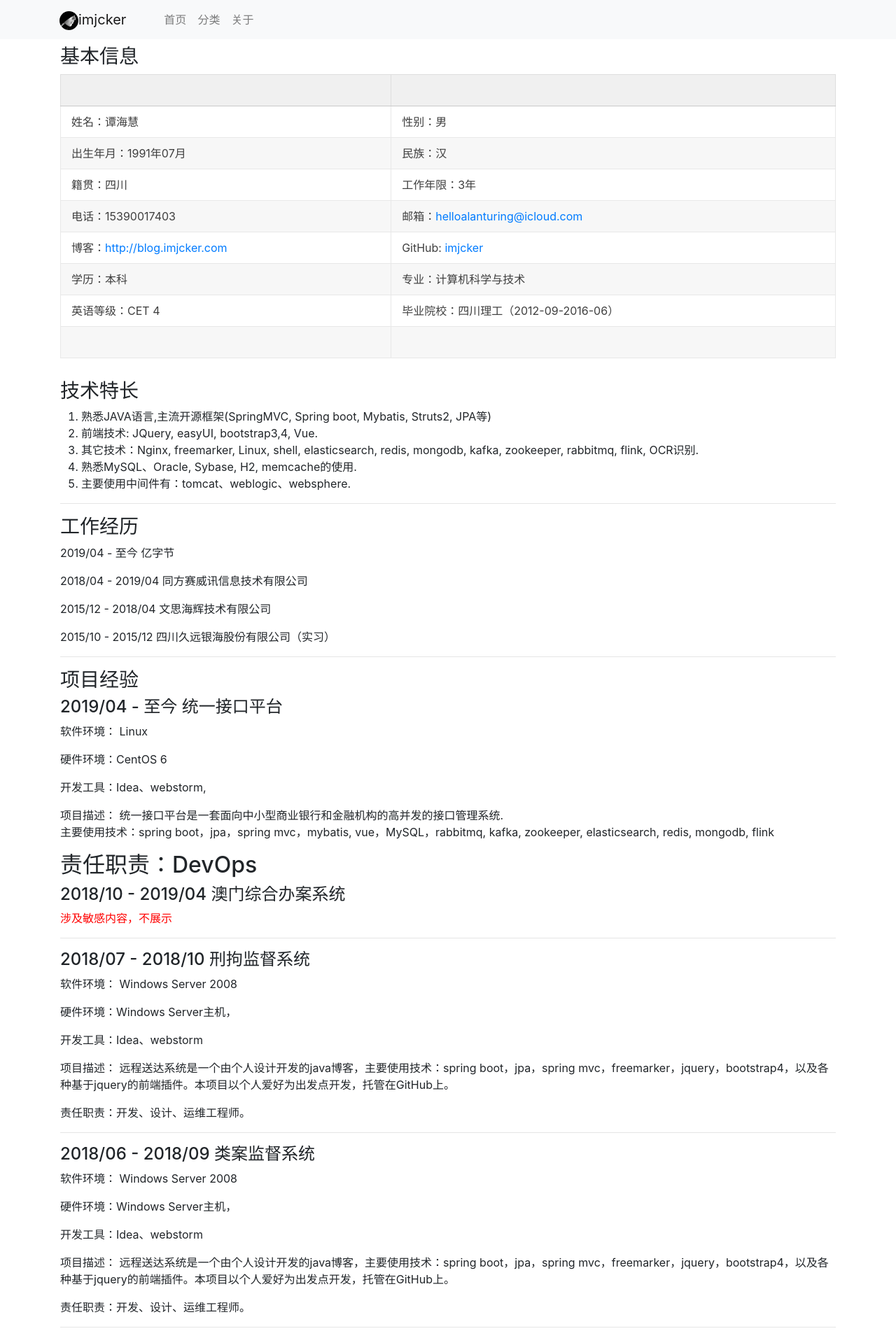
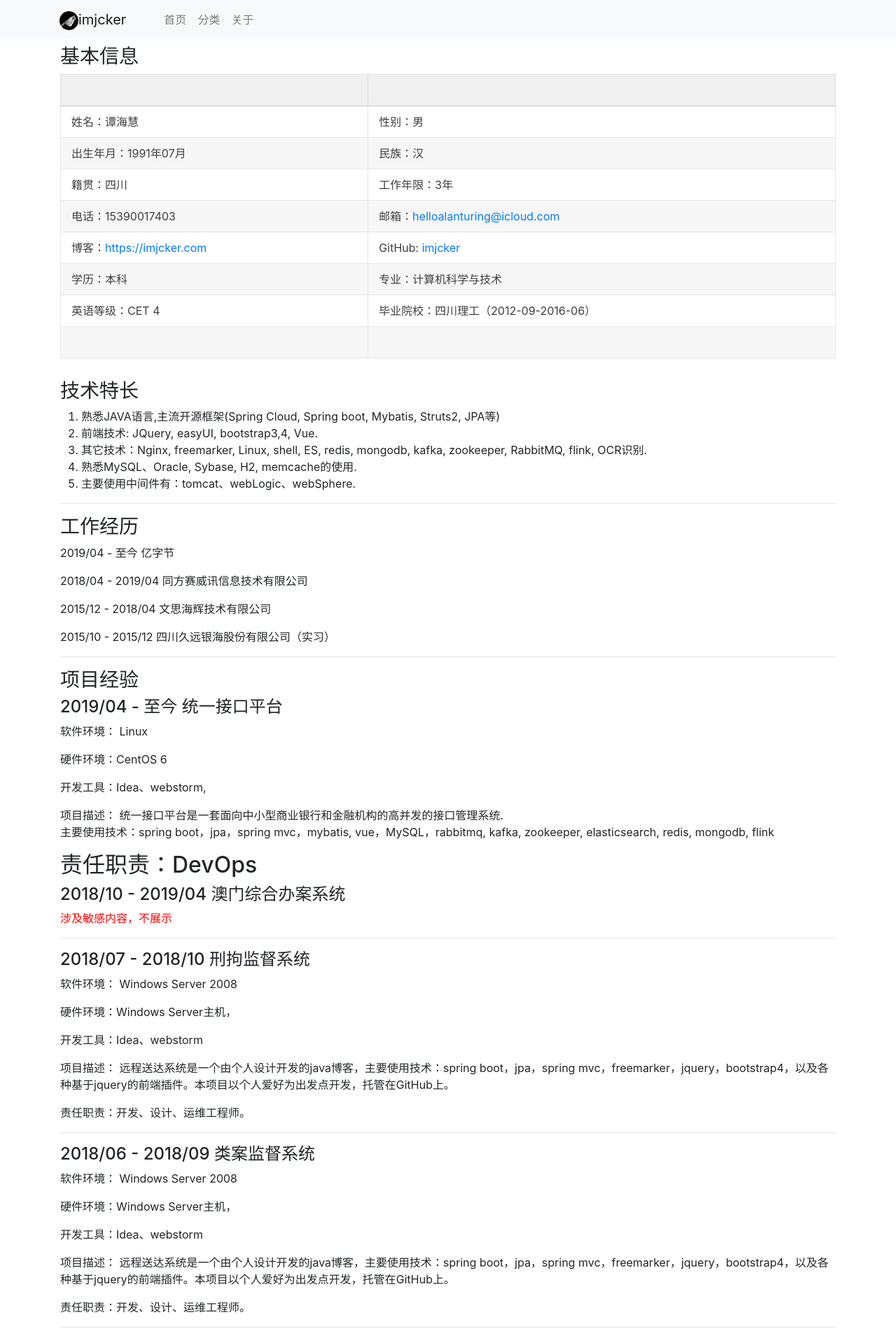
Before and after one commit to imjcker/imjcker.github.io, a Jekyll site: the page built from resume.md, in a window 1280 px wide. Shown: the top 1912 px of the page at 70% size. Built offline with Jekyll 4.4.1, drawn with Linux system fonts in a browser that asks for light colours.

Commit message:
update style

```diff
--- a/_includes/head.html
+++ b/_includes/head.html
@@ -39,5 +39,15 @@
       font-size: 80%;
     }
 
+    .style-eight{
+      padding: 0 20px 0;
+      margin: 20px 0;
+      line-height: 1px;
+      border-left: 200px solid #ddd;
+      border-right: 200px solid #ddd;
+      text-align: center;
+    }
+
+
   </style>
 </head>
--- a/categories.html
+++ b/categories.html
@@ -12,7 +12,7 @@ permalink: /categories/
           {% assign index = 'now' | date: "%s" | modulo: site.style.css.size %}
           <div  style=" margin-top: 5px; width: 100%">
             <div class="card-body" style="padding: 0;">
-              <h5 id="{{category[0]}}" class="card-title" onclick="handleCategory(this.id)">{{category[0]}}</h5>
+              <div id="{{category[0]}}" class="style-eight" style="color: #2a7ae2; font-size: large;" onclick="handleCategory(this.id)">{{category[0]}}</div>
               <ul id="category-{{category[0]}}" class="list-group list-group-flush imjcker-category">
                 {% for cat in site.categories %}
                   {%- if cat[0] == category[0] -%}
--- a/resume.md
+++ b/resume.md
@@ -12,18 +12,18 @@ permalink: /resume/
 | 出生年月：1991年07月            | 民族：汉                                                     |
 | 籍贯：四川                      | 工作年限：3年                                                |
 | 电话：15390017403               | 邮箱：[helloalanturing@icloud.com](mailto:helloalanturing@icloud.com) |
-| 博客：<http://blog.imjcker.com> | GitHub: [imjcker](https://github.com/imjcker)                |
+| 博客：<https://imjcker.com> | GitHub: [imjcker](https://github.com/imjcker)                |
 | 学历：本科                      | 专业：计算机科学与技术                                       |
 | 英语等级：CET 4                 | 毕业院校：四川理工（2012-09-2016-06）                        |
 |                                 |                                                              |
 
 ### 技术特长
 
-1. 熟悉JAVA语言,主流开源框架(SpringMVC, Spring boot, Mybatis, Struts2, JPA等)
+1. 熟悉JAVA语言,主流开源框架(Spring Cloud, Spring boot, Mybatis, Struts2, JPA等)
 2. 前端技术: JQuery, easyUI, bootstrap3,4, Vue.
-3. 其它技术：Nginx, freemarker, Linux, shell, elasticsearch, redis, mongodb, kafka, zookeeper, rabbitmq, flink, OCR识别.
+3. 其它技术：Nginx, freemarker, Linux, shell, ES, redis, mongodb, kafka, zookeeper, RabbitMQ, flink, OCR识别.
 4. 熟悉MySQL、Oracle, Sybase, H2, memcache的使用.
-5. 主要使用中间件有：tomcat、weblogic、websphere.
+5. 主要使用中间件有：tomcat、webLogic、webSphere.
 
 ---
 
```
